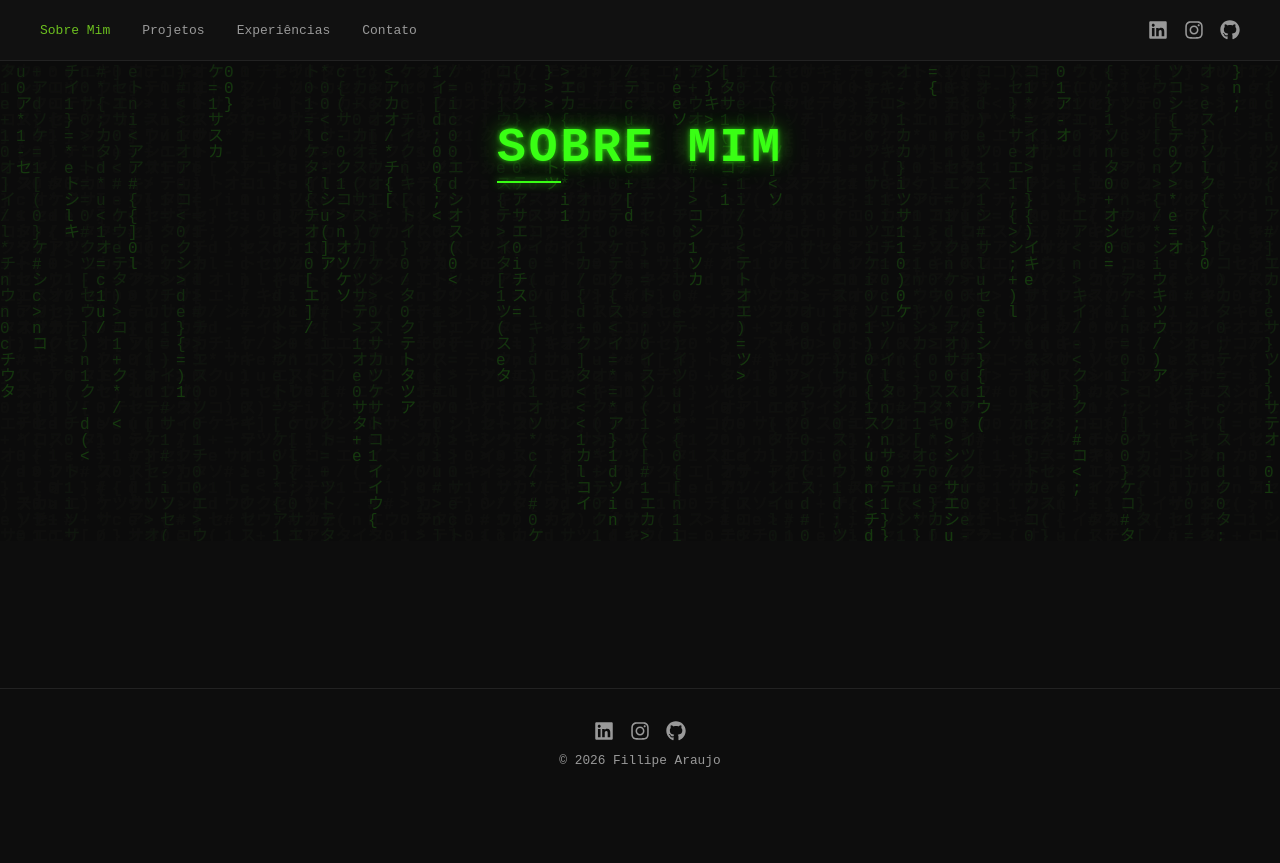
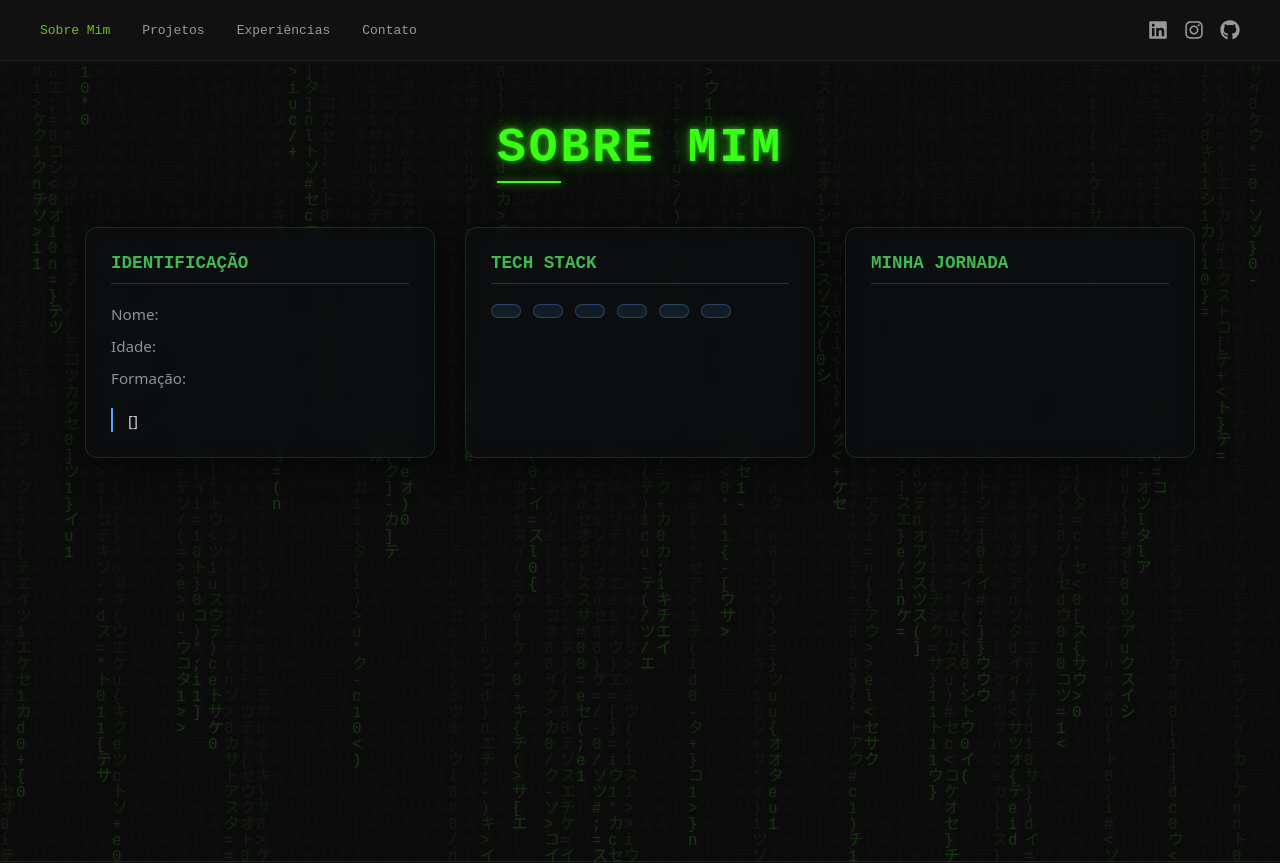
Before and after one commit to FillipeG/portfolio-pessoal, a React (Vite) app: page / in a window 1280 px wide. Shown: the top 863 px of the page. Before the commit the page ends 800 px from the top, so only its background shows below. Built offline with nearby package versions, Linux system fonts and the light colour scheme.

Commit message:
feat: adiciona cards de projetos estilo terminal e layout de info no Sobre Mim

```diff
--- a/src/pages/SobreMim.jsx
+++ b/src/pages/SobreMim.jsx
@@ -6,8 +6,50 @@ export default function SobreMim() {
   return (
     <section className="sobre-mim-section">
       <MatrixRain />
+
       <div className="sobre-mim-content">
         <PageTitle>Sobre Mim</PageTitle>
+
+        <div className="tech-cards-container">
+
+          {}
+          <div className="tech-card">
+            <h3> IDENTIFICAÇÃO</h3>
+            <p>Nome: <span></span></p>
+            <p>Idade: <span></span></p>
+            <p>Formação: <span></span></p>
+            <div className="bio-box">
+              <p>
+                []
+              </p>
+            </div>
+          </div>
+
+          {}
+          <div className="tech-card">
+            <h3> TECH STACK</h3>
+            <ul className="stack-list">
+              <li></li>
+              <li></li>
+              <li></li>
+              <li></li>
+              <li></li>
+              <li></li>
+            </ul>
+          </div>
+
+          {}
+          <div className="tech-card">
+            <h3> MINHA JORNADA</h3>
+            <div className="story-content">
+              <p>
+
+
+              </p>
+            </div>
+          </div>
+
+        </div>
       </div>
     </section>
   );
--- a/src/styles/SobreMim.css
+++ b/src/styles/SobreMim.css
@@ -1,7 +1,7 @@
 .sobre-mim-section {
   position: relative;
   width: 100%;
-  min-height: 60vh;
+  min-height: 100vh;
   display: flex;
   align-items: flex-start;
   justify-content: center;
@@ -13,4 +13,95 @@
   position: relative;
   z-index: 1;
   text-align: center;
+  width: 100%;
+  max-width: 1200px;
+  padding: 0 20px;
 }
+
+.tech-cards-container {
+  display: flex;
+  flex-wrap: wrap;
+  justify-content: center;
+  gap: 30px;
+  margin-top: 40px;
+}
+
+.tech-card {
+  background: rgba(10, 15, 20, 0.4);
+  border: 1px solid rgba(63, 185, 80, 0.2);
+  border-radius: 12px;
+  padding: 25px;
+  width: 100%;
+  max-width: 350px;
+  text-align: left;
+  backdrop-filter: blur(8px);
+  box-shadow: 0 8px 32px rgba(0, 0, 0, 0.5);
+  transition: transform 0.3s ease, border-color 0.3s ease;
+}
+
+.tech-card:hover {
+  transform: translateY(-5px);
+  border-color: rgba(63, 185, 80, 0.7);
+  box-shadow: 0 8px 32px rgba(63, 185, 80, 0.15);
+}
+
+.tech-card h3 {
+  color: #3fb950;
+  font-size: 1.1rem;
+  margin-bottom: 20px;
+  border-bottom: 1px solid rgba(63, 185, 80, 0.3);
+  padding-bottom: 10px;
+  font-family: 'Courier New', Courier, monospace;
+}
+
+.tech-card p {
+  margin-bottom: 12px;
+  font-size: 0.95rem;
+  color: #8b949e;
+}
+
+.tech-card p span {
+  color: #c9d1d9;
+  font-weight: bold;
+}
+
+.bio-box {
+  margin-top: 20px;
+  padding-left: 15px;
+  border-left: 2px solid #58a6ff;
+}
+
+.bio-box p {
+  color: #c9d1d9;
+  line-height: 1.6;
+  margin: 0;
+}
+
+.story-content p {
+  color: #c9d1d9;
+  line-height: 1.7;
+  margin-bottom: 15px;
+  text-align: justify;
+}
+
+.stack-list {
+  list-style: none;
+  padding: 0;
+  display: flex;
+  flex-wrap: wrap;
+  gap: 12px;
+}
+
+.stack-list li {
+  background: rgba(88, 166, 255, 0.1);
+  color: #58a6ff;
+  padding: 6px 14px;
+  border-radius: 20px;
+  font-size: 0.85rem;
+  border: 1px solid rgba(88, 166, 255, 0.3);
+  transition: background 0.2s;
+}
+
+.stack-list li:hover {
+  background: rgba(88, 166, 255, 0.25);
+}
```
